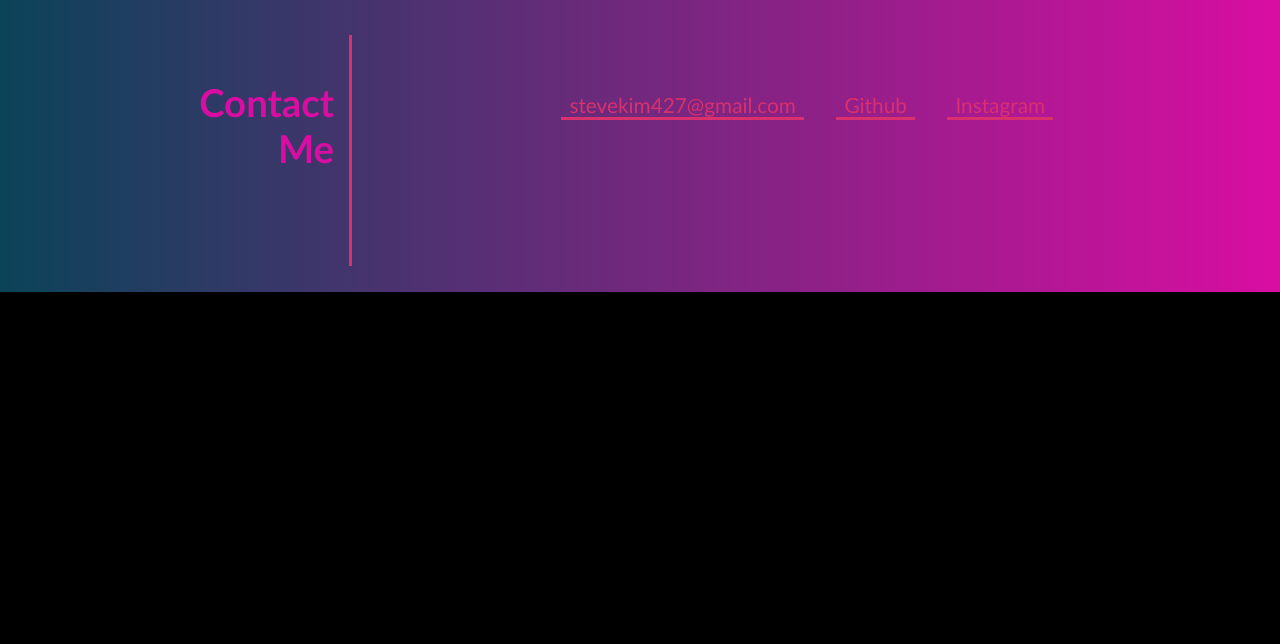
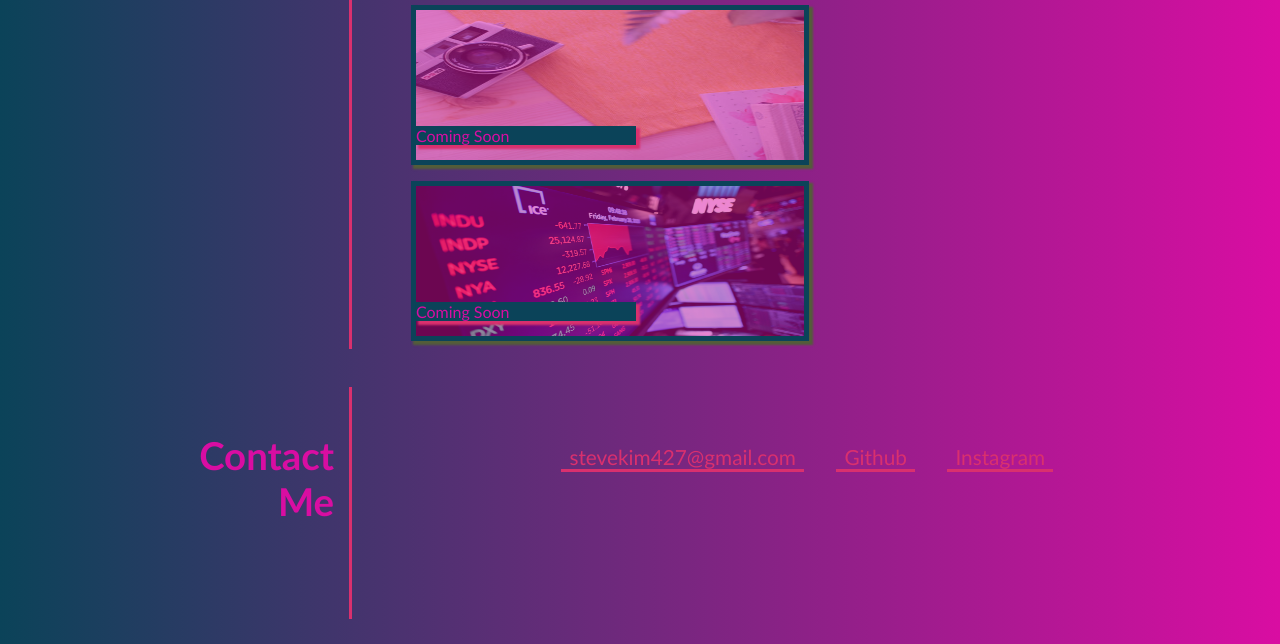
Before and after one commit to won-shy/portfolio, a plain HTML site: page index.html in a window 1280 px wide. Shown: the part 1031-1675 px from the top of the page. Before the commit the page ends 1323 px from the top, so only its background shows below. Drawn offline with Linux system fonts and the light colour scheme.

Commit message:
added final changes to entire project

```diff
--- a/assets/style.css
+++ b/assets/style.css
@@ -101,7 +101,7 @@ h3 {
     line-height: 1.5;
 }
 
-/* Specific Styles for About Me section */
+/* specific stylings for About Me section */
 .about-me-boxes {
     display: flex;
 }
@@ -123,7 +123,7 @@ h3 {
     color: #06ADBF;
 }
 
-/* WORK SECTION STYLING */
+/* work section stylings */
 .work-boxes {
     display: flex;
     flex-wrap: wrap;
@@ -147,13 +147,13 @@ h3 {
     transition: opacity 0.5s;
 }
 
-/* Enlarge first work box */
+/* first box is larger than rest */
 .work-boxes>#first-box {
     width: 98%;
     height: 300px;
 }
 
-/* Workboxes text styling */
+/* text around work boxes styling */
 .work-title {
     position: absolute;
     width: 220px;
@@ -170,7 +170,13 @@ h4 {
     margin: 2%;
 }
 
-/* Contact Me Section stylings */
+.work-boxes>#third-box {
+    display: inline-flex;
+    position: relative;
+}
+
+
+/* Contact Me section stylings */
 .detail-column nav {
     width: 100%;
     display: flex;
@@ -230,7 +236,7 @@ nav a:hover {
     }
 }
 
-/* This changes section to display: block when screen width < 992px */
+/* Changes section to "display: block" when screen width < 992px */
 @media screen and (max-width: 992px) {
     section {
         display: block;
@@ -248,7 +254,7 @@ nav a:hover {
     }
 }
 
-/* Change the display of the elements with the detail box when screen less then 768px */
+/* Change the display when screen less then 768px */
 @media screen and (max-width: 768px) {
     .about-me-boxes {
         display: block;
--- a/index.html
+++ b/index.html
@@ -53,11 +53,31 @@
                     <div class="work-boxes">
                         <div class="work-box" id="first-box">
                             <a target="_blank" href="https://won-shy.github.io/Horiseon-Refactor-Git/">
-                                <img src="./assets/images/screenshot-1.png" alt="Horiseon Code Refactor"></img>
+                                <img src="./assets/images/screenshot-1.png" alt="Horiseon Code Refactor Page"></img>
                             </a>
 
                             <div class="work-title">
                                 <h4>Horiseon Code Refactor</h4>
+                            </div>
+                        </div>
+
+                        <div class="work-box" id="second-box"
+                            <a target="_blank" href="#">
+                                <img src="./assets/images/image-2.png" alt="camera on desk"></img>
+                            </a>
+
+                            <div class="work-title"
+                                <h5>Coming Soon</h5>
+                            </div>
+                        </div>
+
+                        <div class="work-box" id="third-box"
+                            <a target="_blank" href="#">
+                                <img src="./assets/images/image-3.png" alt="stock market"></img>
+                            </a>
+
+                            <div class="work-title"
+                                <h6>Coming Soon</h6>
                             </div>
                         </div>
 
```
Also changed, not shown: assets/images/image-2.png (added), assets/images/image-3.png (added), 3 other files.
